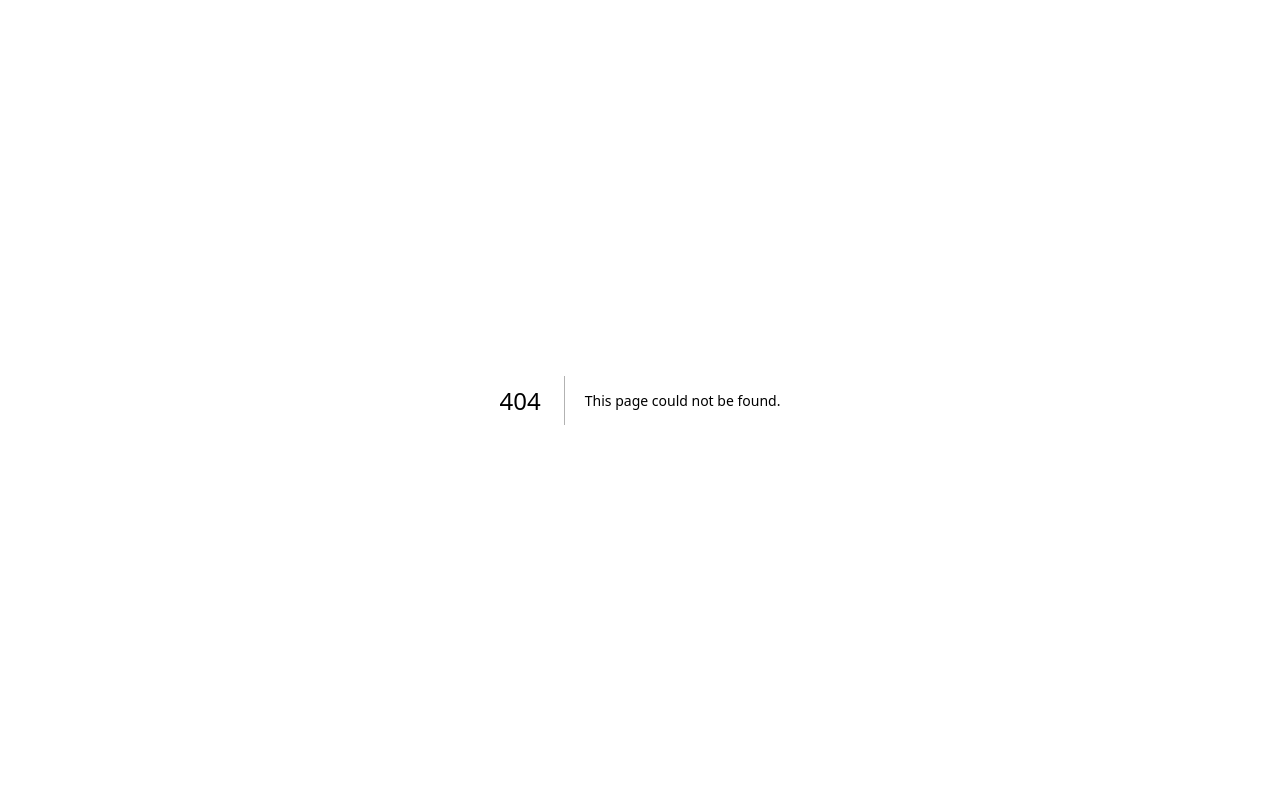
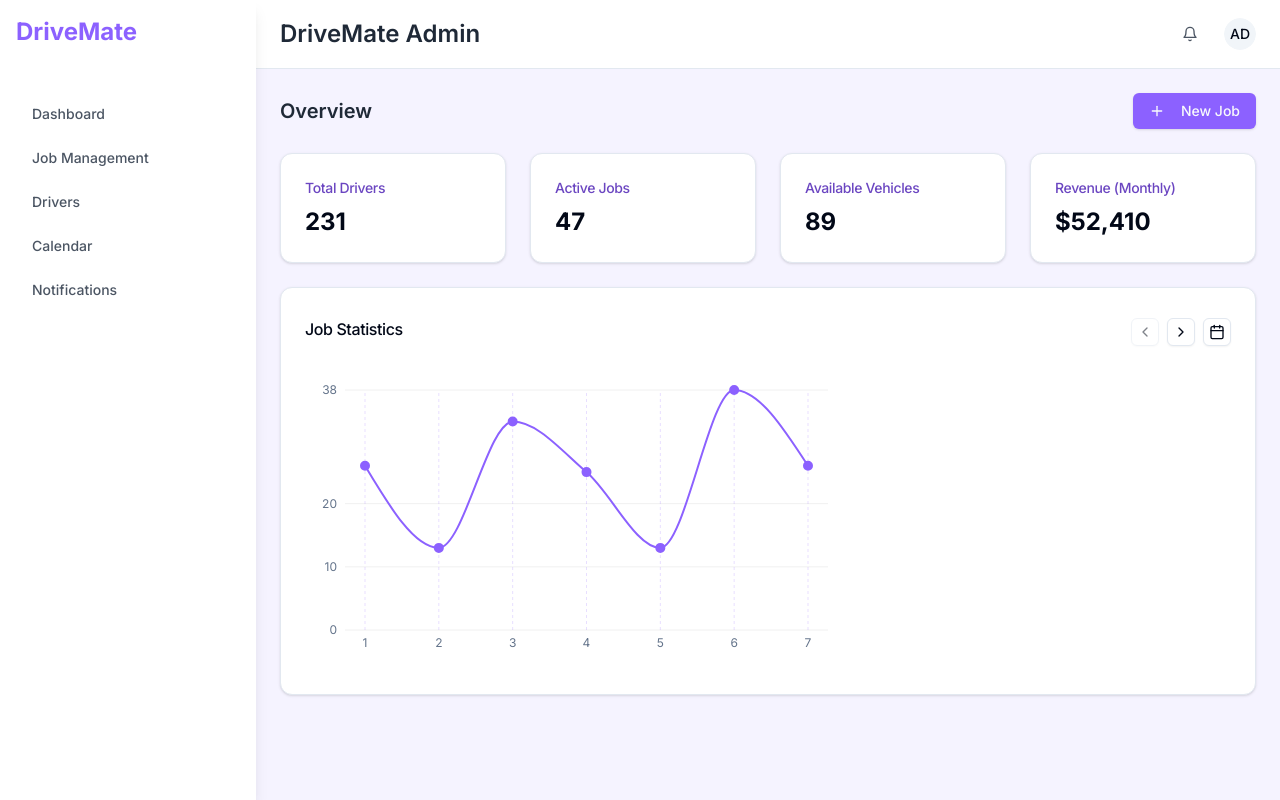
Before and after one commit to MKSPerera/Drive_Mate, a Next.js app in the folder frontend-cal-admin/: page /dashboard in a window 1280 px wide. Before the commit this address had no page. Built offline with nearby package versions, Linux system fonts and the light colour scheme; sample sign-in values are in the browser's storage.

Commit message:
added page.tsx to dashboard

```diff
--- /dev/null
+++ b/frontend-cal-admin/app/dashboard/page.tsx
@@ -0,0 +1,90 @@
+"use client"
+
+import { JobStatisticsChart } from "@/components/job-statistics-chart"
+import { Navbar } from "@/components/navbar"
+import { Sidebar } from "@/components/sidebar"
+import { Button } from "@/components/ui/button"
+import { Card, CardContent, CardTitle } from "@/components/ui/card"
+import { Plus } from "lucide-react"
+import Link from "next/link"
+import { useRouter } from "next/navigation"
+import { useEffect, useState } from "react"
+
+export default function DashboardPage() {
+  const [sidebarOpen, setSidebarOpen] = useState(false)
+  const [isLoading, setIsLoading] = useState(true)
+  const router = useRouter()
+
+  useEffect(() => {
+    // Simple check for token existence
+    const token = localStorage.getItem('token')
+    const user = localStorage.getItem('user')
+
+    if (!token || !user) {
+      router.replace('/')
+      return
+    }
+
+    // If we have both token and user data, we can proceed
+    setIsLoading(false)
+  }, [router])
+
+  const cardData = [
+    { title: "Total Drivers", value: "231", link: "/drivers" },
+    { title: "Active Jobs", value: "47", link: "/job-management" },
+    { title: "Available Vehicles", value: "89", link: null },
+    { title: "Revenue (Monthly)", value: "$52,410", link: null },
+  ]
+
+  if (isLoading) {
+    return <div className="flex h-screen items-center justify-center">
+      <div className="text-lg">Loading...</div>
+    </div>
+  }
+
+  return (
+    <div className="flex h-screen bg-[#F5F3FF]">
+      <Sidebar open={sidebarOpen} onClose={() => setSidebarOpen(false)} />
+      <div className="flex flex-1 flex-col overflow-hidden">
+        <Navbar onMenuClick={() => setSidebarOpen(true)} />
+        <main className="flex-1 overflow-x-hidden overflow-y-auto bg-[#F5F3FF] p-6">
+          <div className="mb-6 flex justify-between items-center">
+            <h3 className="text-xl font-semibold text-gray-800">Overview</h3>
+            <Link href="/job-management" passHref>
+              <Button className="bg-[#8C61FF] hover:bg-[#6B46C1]">
+                <Plus className="mr-2 h-4 w-4" /> New Job
+              </Button>
+            </Link>
+          </div>
+          <div className="grid gap-6 md:grid-cols-2 lg:grid-cols-4">
+            {cardData.map((card, index) => (
+              <Card
+                key={index}
+                className={`${card.link ? "cursor-pointer transition-all duration-300 hover:shadow-lg hover:scale-105" : ""}`}
+              >
+                {card.link ? (
+                  <Link href={card.link}>
+                    <CardContent className="p-6">
+                      <CardTitle className="text-sm font-medium text-[#6B46C1]">{card.title}</CardTitle>
+                      <div className="text-2xl font-bold mt-2">{card.value}</div>
+                    </CardContent>
+                  </Link>
+                ) : (
+                  <CardContent className="p-6">
+                    <CardTitle className="text-sm font-medium text-[#6B46C1]">{card.title}</CardTitle>
+                    <div className="text-2xl font-bold mt-2">{card.value}</div>
+                  </CardContent>
+                )}
+              </Card>
+            ))}
+          </div>
+
+          {/* Job Statistics Chart */}
+          <div className="mt-6">
+            <JobStatisticsChart />
+          </div>
+        </main>
+      </div>
+    </div>
+  )
+}
```
